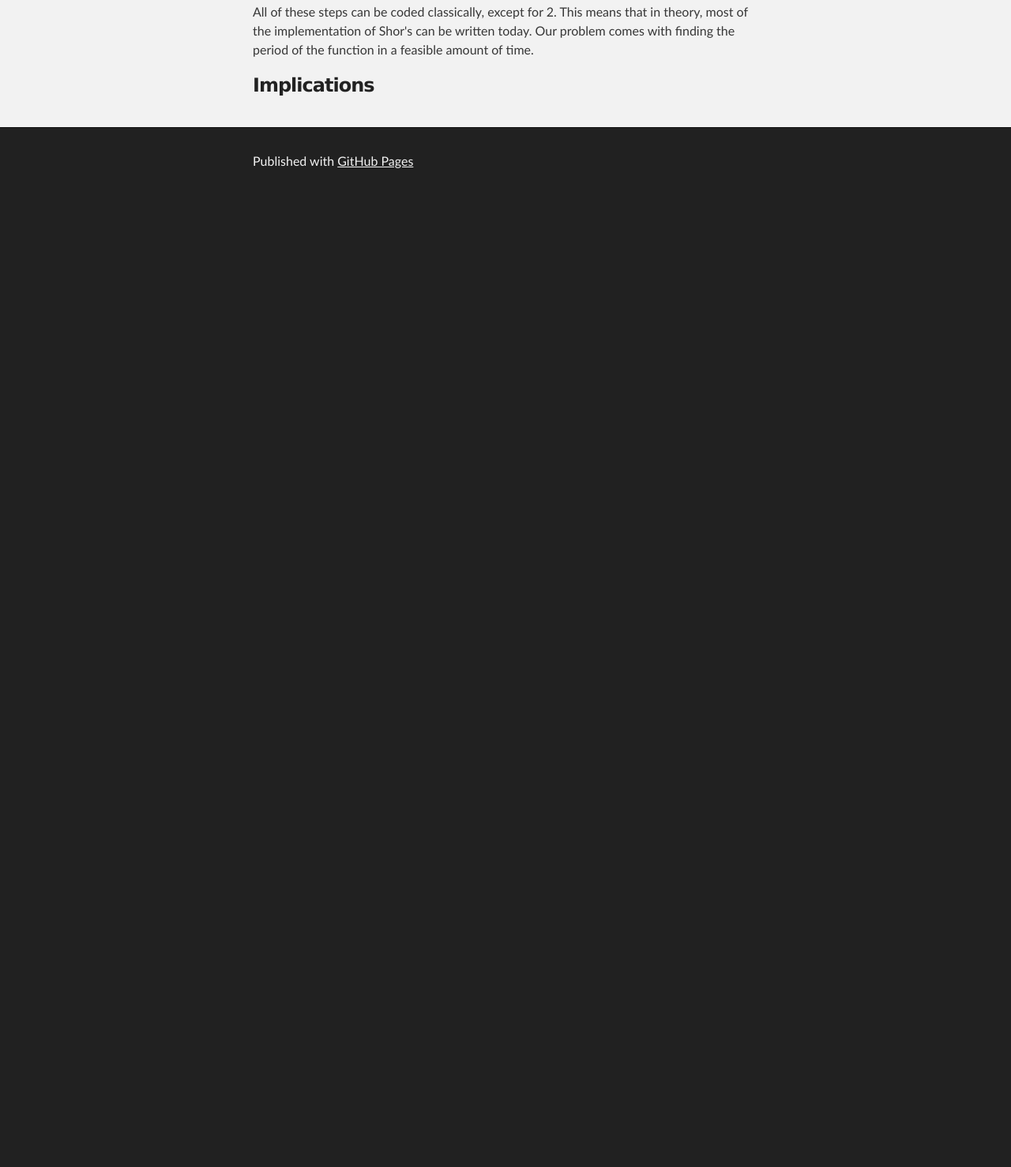
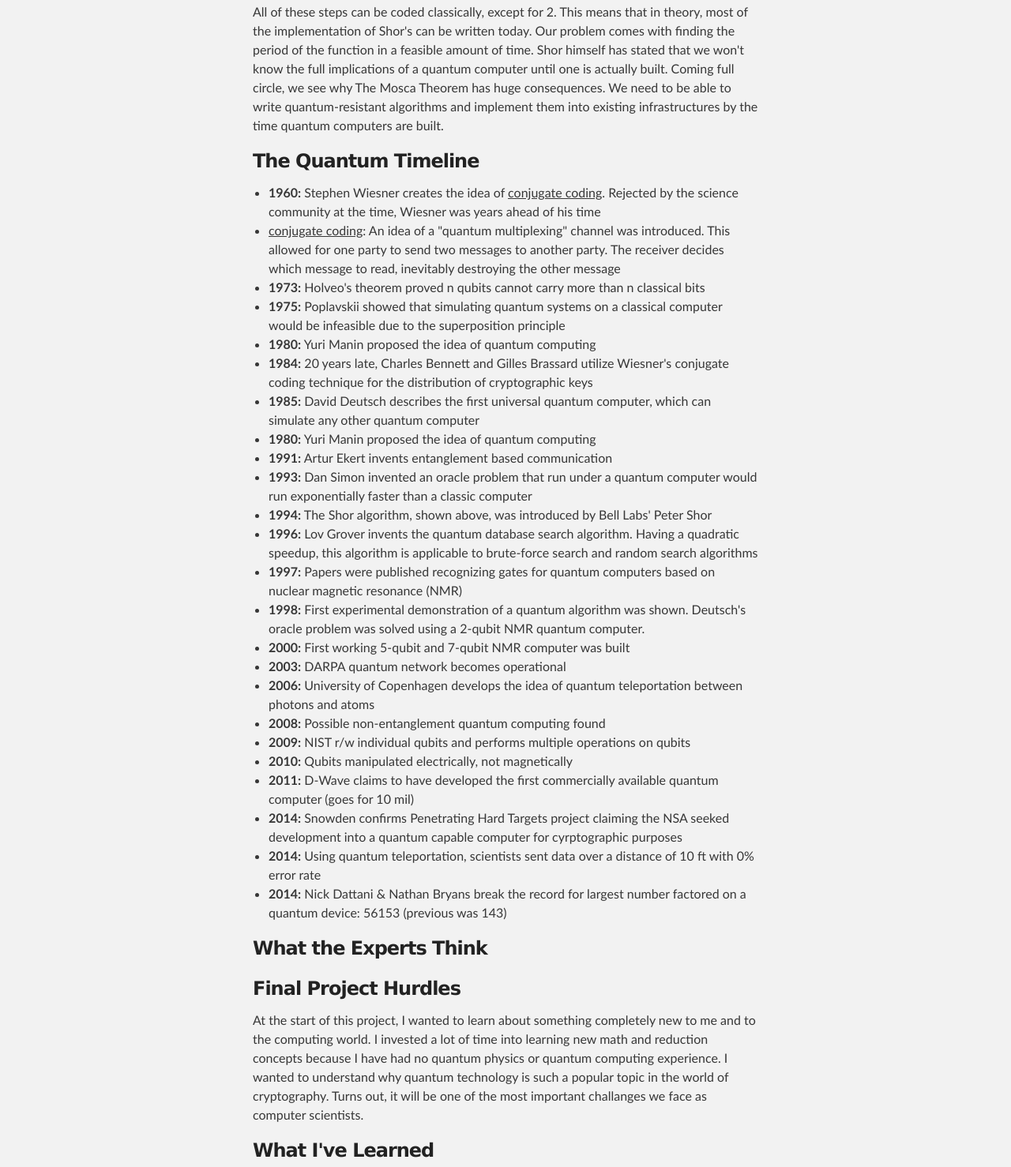
Before and after one commit to zhecht/zhecht.github.io, a plain HTML site: page index.html in a window 1280 px wide. Shown: the part 2873-4351 px from the top of the page at 79% size. Before the commit the page ends 3124 px from the top, so only its background shows below. Drawn offline with Linux system fonts and the light colour scheme.

Commit message:
lots more

```diff
--- a/index.html
+++ b/index.html
@@ -137,14 +137,61 @@ Let's start easy with N = 21 (p = 3, q = 7)<br>
 </p>
 
 <p>
-All of these steps can be coded classically, except for 2. This means that in theory, most of the implementation of Shor's can be written today. Our problem comes with finding the period of the function in a feasible amount of time.
+All of these steps can be coded classically, except for 2. This means that in theory, most of the implementation of Shor's can be written today. Our problem comes with finding the period of the function in a feasible amount of time. Shor himself has stated that we won't know the full implications of a quantum computer until one is actually built. Coming full circle, we see why The Mosca Theorem has huge consequences. We need to be able to write quantum-resistant algorithms <i>and</i> implement them into existing infrastructures by the time quantum computers are built.
 </p>
 
 <h3>
-  <a id="support-or-contact" class="anchor" href="#support-or-contact" aria-hidden="true"><span aria-hidden="true" class="octicon octicon-link"></span></a>Implications</h3>
+  <a id="support-or-contact" class="anchor" href="#support-or-contact" aria-hidden="true"><span aria-hidden="true" class="octicon octicon-link"></span></a>The Quantum Timeline</h3>
+  <ul>
+    <li><strong>1960:</strong> Stephen Wiesner creates the idea of <u>conjugate coding</u>. Rejected by the science community at the time, Wiesner was years ahead of his time</li>
+    <li class="indent_li"><u>conjugate coding</u>: An idea of a "quantum multiplexing" channel was introduced. This allowed for one party to send two messages to another party. The receiver decides which message to read, inevitably destroying the other message</li>
+    <li><strong>1973:</strong> Holveo's theorem proved <i>n</i> qubits cannot carry more than <i>n</i> classical bits</li>
+    <li><strong>1975:</strong> Poplavskii showed that simulating quantum systems on a classical computer would be infeasible due to the superposition principle</li>
+    <li><strong>1980:</strong> Yuri Manin proposed the idea of quantum computing</li>
+    <li><strong>1984:</strong> 20 years late, Charles Bennett and Gilles Brassard utilize Wiesner's conjugate coding technique for the distribution of cryptographic keys</li>
+    <li><strong>1985:</strong> David Deutsch describes the first universal quantum computer, which can simulate any other quantum computer</li>
+    <li><strong>1980:</strong> Yuri Manin proposed the idea of quantum computing</li>
+    <li><strong>1991:</strong> Artur Ekert invents entanglement based communication</li>
+    <li><strong>1993:</strong> Dan Simon invented an oracle problem that run under a quantum computer would run exponentially faster than a classic computer</li>
+    <li><strong>1994:</strong> The Shor algorithm, shown above, was introduced by Bell Labs' Peter Shor</li>
+    <li><strong>1996:</strong> Lov Grover invents the quantum database search algorithm. Having a quadratic speedup, this algorithm is applicable to brute-force search and random search algorithms</li>
+    <li><strong>1997:</strong> Papers were published recognizing gates for quantum computers based on nuclear magnetic resonance (NMR)</li>
+    <li><strong>1998:</strong> First experimental demonstration of a quantum algorithm was shown. Deutsch's oracle problem was solved using a 2-qubit NMR quantum computer. </li>
+    <li><strong>2000:</strong> First working 5-qubit and 7-qubit NMR computer was built</li>
+    <li><strong>2003:</strong> DARPA quantum network becomes operational</li>
+    <li><strong>2006:</strong> University of Copenhagen develops the idea of quantum teleportation between photons and atoms</li>
+    <li><strong>2008:</strong> Possible non-entanglement quantum computing found</li>
+
+    <li><strong>2009:</strong> NIST r/w individual qubits and performs multiple operations on qubits</li>
+    <li><strong>2010:</strong> Qubits manipulated electrically, not magnetically</li>
+    <li><strong>2011:</strong> D-Wave claims to have developed the first commercially available quantum computer (goes for 10 mil)</li>
+    <li><strong>2014:</strong> Snowden confirms Penetrating Hard Targets project claiming the NSA seeked development into a quantum capable computer for cyrptographic purposes</li>
+    <li><strong>2014:</strong> Using quantum teleportation, scientists sent data over a distance of 10 ft with 0% error rate</li>
+    <li><strong>2014:</strong> Nick Dattani &amp; Nathan Bryans break the record for largest number factored on a quantum device: 56153 (previous was 143)</li>
+  </ul>
+<p>
+</p>
+
+<h3>
+  <a id="support-or-contact" class="anchor" href="#support-or-contact" aria-hidden="true"><span aria-hidden="true" class="octicon octicon-link"></span></a>What the Experts Think</h3>
 
 <p>
+</p>
 
+
+
+
+<h3>
+  <a id="support-or-contact" class="anchor" href="#support-or-contact" aria-hidden="true"><span aria-hidden="true" class="octicon octicon-link"></span></a>Final Project Hurdles</h3>
+
+<p>
+  At the start of this project, I wanted to learn about something completely new to me and to the computing world. I invested a lot of time into learning new math and reduction concepts because I have had no quantum physics or quantum computing experience. I wanted to understand why quantum technology is such a popular topic in the world of cryptography. Turns out, it will be one of the most important challanges we face as computer scientists.
+</p>
+
+<h3>
+  <a id="support-or-contact" class="anchor" href="#support-or-contact" aria-hidden="true"><span aria-hidden="true" class="octicon octicon-link"></span></a>What I've Learned</h3>
+
+<p>
 </p>
       </section>
     </div>
```
